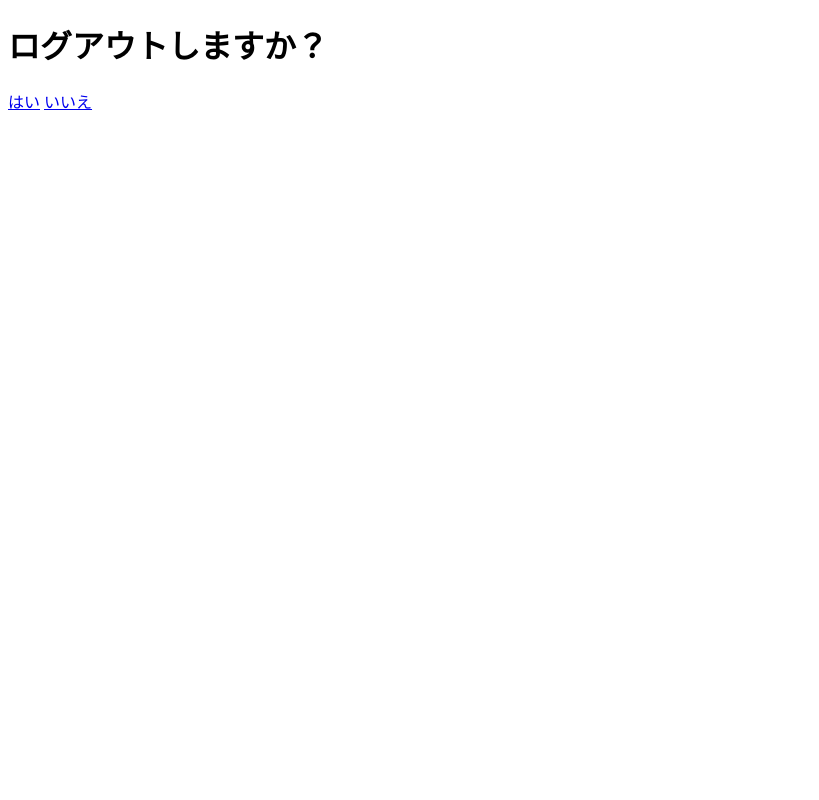
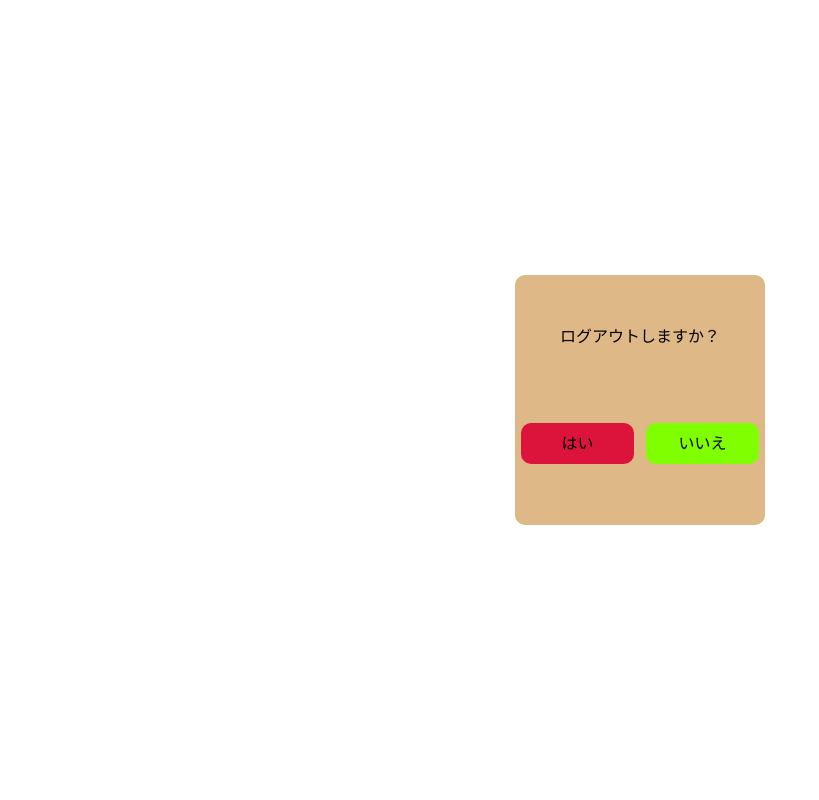
Before and after one commit to shosho44/book_emotion_post, a Flask app: page /logout in a window 1280 px wide. Shown: the whole page, without its empty margins (0-819 px from the left). Run offline with Flask 2, Linux system fonts and the light colour scheme; the visitor is signed in with stand-in values (Sample User, id 1); data comes from the database, SQL or seed files in the repository; some libraries are stand-ins or nearby versions.

Commit message:
[fix]logout画面からログアウトできるようにした

```diff
--- /dev/null
+++ b/static/css/logout.css
@@ -0,0 +1,108 @@
+.b-r-10 {
+    border-radius: 10px;
+}
+
+.d-f {
+    display: flex;
+}
+
+.h-100v {
+    height: 100vh;
+}
+
+.h-20per {
+    height: 20%;
+}
+
+.h-40per {
+    height: 35%;
+}
+
+.h-50per {
+    height: 50%;
+}
+
+.h-250 {
+    height: 250px;
+}
+
+.h-300 {
+    height: 300px;
+}
+
+.f-center {
+    justify-content: center;
+    align-items: center;
+}
+
+.m-a {
+    margin: 0 auto;
+}
+
+.m-b-20per {
+    margin-bottom: 20%;
+}
+
+.m-b-50per {
+    margin-bottom: 50%;
+}
+
+.m-t-10 {
+    margin-top: 10px;
+}
+
+.m-t-50per {
+    margin-top: 50%;
+}
+
+.m-t-20per {
+    margin-top: 20%;
+}
+
+.p-t-10per {
+    padding-top: 10%;
+}
+
+.p-b-10per {
+    padding-bottom: 10%;
+}
+
+.p-l-30per {
+    padding-left: 30%;
+}
+
+.p-r-30per {
+    padding-right: 30%;
+}
+
+.p-80per {
+    padding: 10% 10%;
+}
+
+.t-a-c {
+    text-align: center;
+}
+
+.w-100v {
+    width: 100vw;
+}
+
+.w-250 {
+    width: 250px;
+}
+
+.w-300 {
+    width: 300px;
+}
+
+.w-45per {
+    width: 45%;
+}
+
+.w-50per {
+    width: 50%;
+}
+
+.w-100per {
+    width: 100%;
+}
--- a/templates/logout-confirm.html
+++ b/templates/logout-confirm.html
@@ -4,14 +4,28 @@
     <meta charset="UTF-8">
     <meta http-equiv="X-UA-Compatible" content="IE=edge">
     <meta name="viewport" content="width=device-width, initial-scale=1.0">
-    <title>ログアウト確認</title>
+    <link rel="stylesheet" href="/static/css/logout.css">
+    <link rel="stylesheet" href="/static/css/destyle.css">
+    <script src="https://kit.fontawesome.com/8e5cd391ff.js" crossorigin="anonymous"></script>
+    <title>ブクエモ！</title>
 </head>
 <body>
-    <div class="">
-        <h1>ログアウトしますか？</h1>
-        <a href="/run-logout">はい</a>
-        <a href="/user/{{ user_id }}">いいえ</a>
+    <div class="b-r-10 d-f f-center h-100v w-100v">  <!--縦も真ん中にする-->
+        <div class="b-r-10 h-250 w-250" style="background-color: burlywood;">
+            <div class="d-f f-center h-50per f-center">
+                <h1 class="t-a-c">ログアウトしますか？</h1>
+            </div>
+            <div class="d-f h-40per f-center" style="justify-content: space-around;">
+                <div class="b-r-5 w-45per">
+                    <form action="/run-logout" method="POST">
+                        <button class="b-r-10 p-b-10per p-t-10per t-a-c w-100per" style="background-color: crimson;" type="submit">はい</button>
+                    </form>
+                </div>
+                <div class="b-r-5 w-45per">
+                    <a href="/user/{{ user_id }}"><p class="b-r-10 p-b-10per p-t-10per t-a-c" style="background-color: chartreuse;">いいえ</p></a>
+                </div>
+            </div>
+        </div>
     </div>
-
 </body>
 </html>
```
